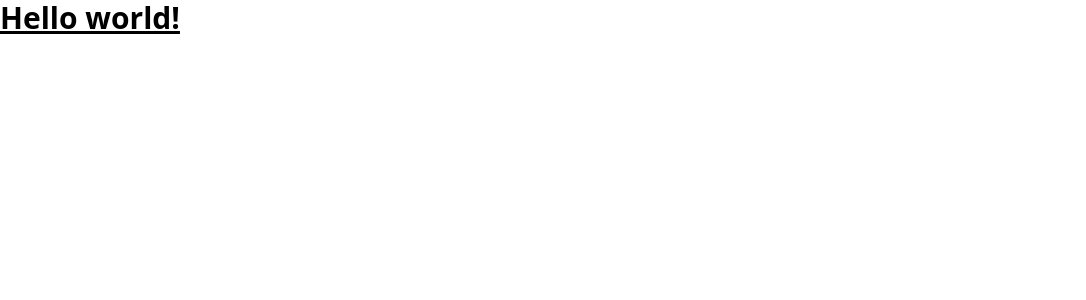
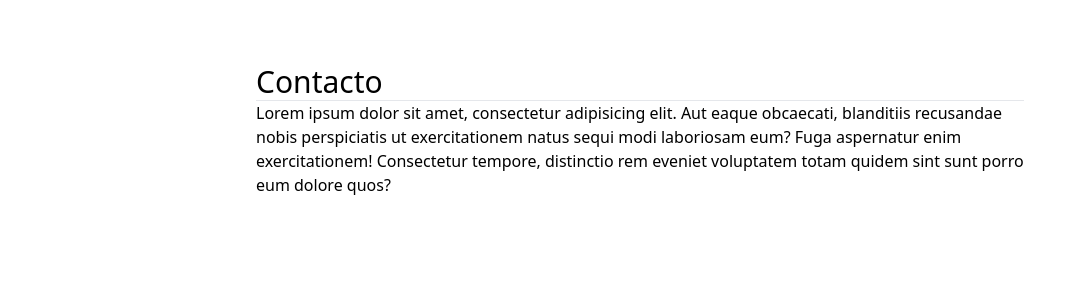
Before and after one commit to nestorraulcgomez/pokemon-ssr, an Angular app: page /contact in a window 1280 px wide. Before the commit this address led to /. Shown: the top 300 px of the page, without its empty margins (0-1086 px from the left). Built offline with nearby package versions, Linux system fonts and the light colour scheme.

Commit message:
pages were created

```diff
--- a/src/app/app.component.html
+++ b/src/app/app.component.html
@@ -1,4 +1,4 @@
-<h1 class="text-3xl font-bold underline">
-  Hello world!
-</h1>
-<router-outlet />
+<!-- TODO: Navbar -->
+<div class="max-w-3xl m-auto mt-16">
+  <router-outlet />
+</div>
--- a/src/app/app.routes.ts
+++ b/src/app/app.routes.ts
@@ -1,3 +1,20 @@
 import { Routes } from '@angular/router';
 
-export const routes: Routes = [];
+export const routes: Routes = [
+  {
+    path: 'about',
+    loadComponent: () => import('./pages/about-page/about-page.component')
+  },
+  {
+    path: 'pricing',
+    loadComponent: () => import('./pages/pricing-page/pricing-page.component')
+  },
+  {
+    path: 'contact',
+    loadComponent: () => import('./pages/contact-page/contact-page.component')
+  },
+  {
+    path: '**',
+    redirectTo: 'about'
+  }
+];
--- /dev/null
+++ b/src/app/pages/about-page/about-page.component.html
@@ -0,0 +1,8 @@
+<h1 class="text-3xl">Sobre la aplicación</h1>
+<hr>
+
+<section>
+  <p class="mb-4">
+    Lorem ipsum dolor sit amet consectetur, adipisicing elit. A vel, iusto tenetur corporis officiis corrupti exercitationem quibusdam animi ratione earum dolores odit tempore, dolorem numquam nam odio neque cupiditate assumenda.
+  </p>
+</section>
--- /dev/null
+++ b/src/app/pages/about-page/about-page.component.ts
@@ -0,0 +1,9 @@
+import { ChangeDetectionStrategy, Component } from '@angular/core';
+
+@Component({
+  standalone: true,
+  imports: [],
+  templateUrl: './about-page.component.html',
+  changeDetection: ChangeDetectionStrategy.OnPush,
+})
+export default class AboutPageComponent { }
--- /dev/null
+++ b/src/app/pages/contact-page/contact-page.component.html
@@ -0,0 +1,8 @@
+<h1 class="text-3xl">Contacto</h1>
+<hr>
+
+<section>
+  <p class="mb-4">
+    Lorem ipsum dolor sit amet, consectetur adipisicing elit. Aut eaque obcaecati, blanditiis recusandae nobis perspiciatis ut exercitationem natus sequi modi laboriosam eum? Fuga aspernatur enim exercitationem! Consectetur tempore, distinctio rem eveniet voluptatem totam quidem sint sunt porro eum dolore quos?
+  </p>
+</section>
--- /dev/null
+++ b/src/app/pages/contact-page/contact-page.component.ts
@@ -0,0 +1,9 @@
+import { ChangeDetectionStrategy, Component } from '@angular/core';
+
+@Component({
+  standalone: true,
+  imports: [],
+  templateUrl: './contact-page.component.html',
+  changeDetection: ChangeDetectionStrategy.OnPush,
+})
+export default class ContactPageComponent { }
--- /dev/null
+++ b/src/app/pages/pricing-page/pricing-page.component.html
@@ -0,0 +1,8 @@
+<h1 class="text-3xl">Precios del servicio</h1>
+<hr>
+
+<section>
+  <p class="mb-4">
+    Lorem ipsum dolor sit amet consectetur adipisicing elit. Saepe natus numquam fugiat quod tempore eaque blanditiis provident incidunt illo quos dolores ipsam vitae nostrum eveniet non voluptatum, porro adipisci! Molestiae!
+  </p>
+</section>
--- /dev/null
+++ b/src/app/pages/pricing-page/pricing-page.component.ts
@@ -0,0 +1,9 @@
+import { ChangeDetectionStrategy, Component } from '@angular/core';
+
+@Component({
+  standalone: true,
+  imports: [],
+  templateUrl: './pricing-page.component.html',
+  changeDetection: ChangeDetectionStrategy.OnPush,
+})
+export default class PricingPageComponent { }
```
